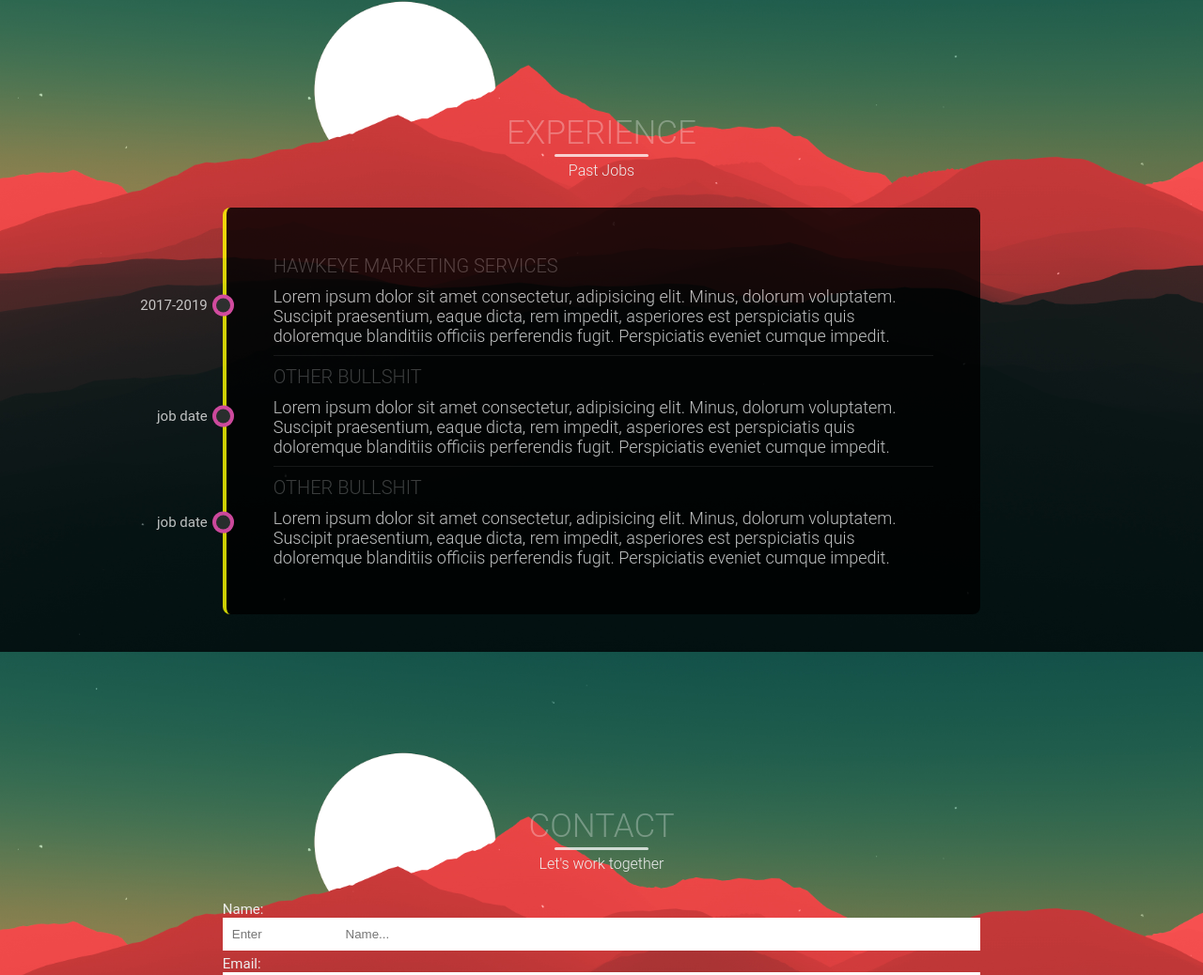
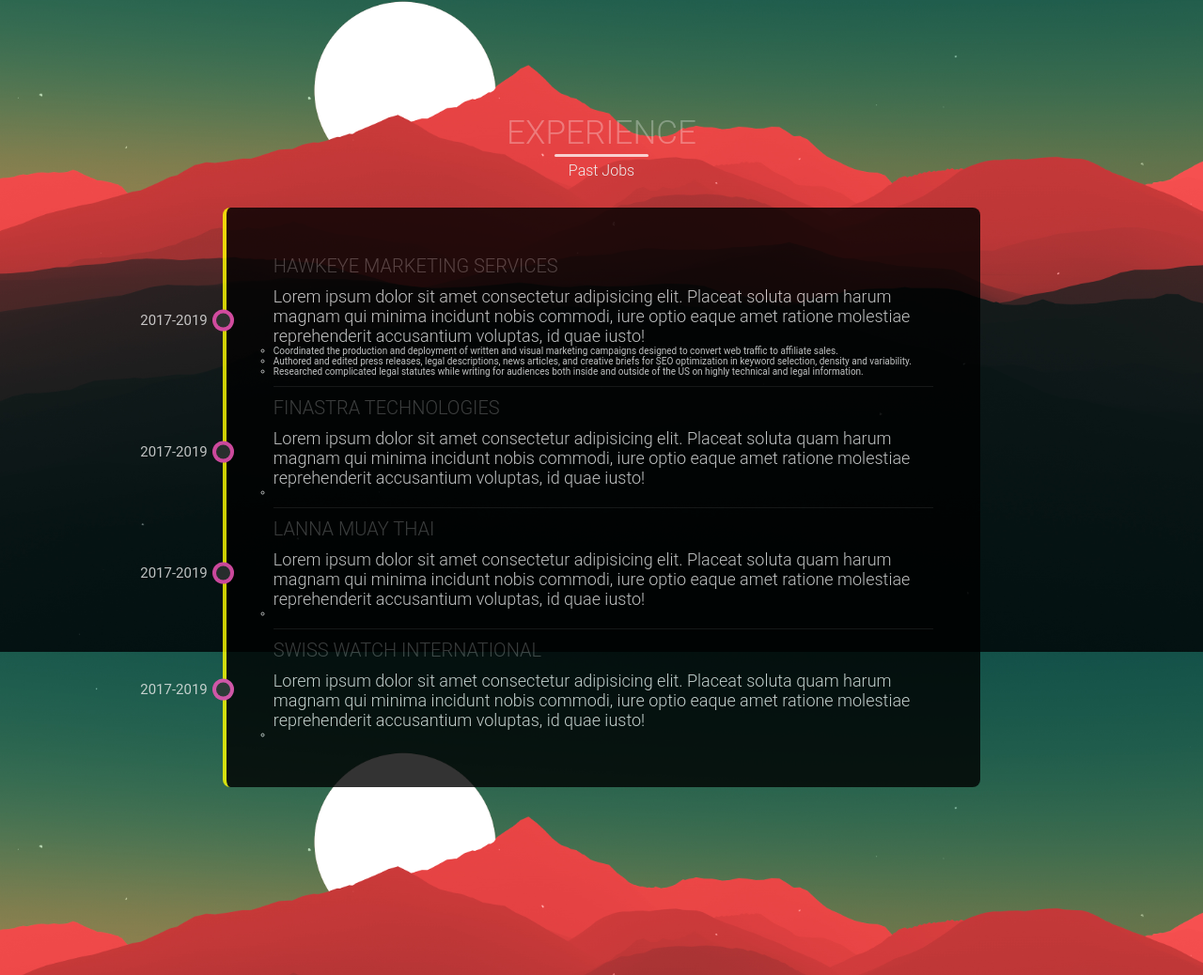
Before and after one commit to joemilleryall/portfolio, a plain HTML site: page index.html in a window 1280 px wide. Shown: the part 3306-4344 px from the top of the page at 94% size. Drawn offline with nearby package versions, Linux system fonts and the light colour scheme; some packages are replaced by stand-ins of ours; a script that the page names is missing.

Commit message:
onot experience

```diff
--- a/index.html
+++ b/index.html
@@ -279,44 +279,67 @@
                     <h6>Past Jobs</h6>
                 </div>
                 <div class="timeline" data-aos="fade-down">
-                    <ul>
-                        <li class="date" data-date="2017-2019">
+
+                    <ul id="timeline">
+                        <li class="Hawkeye-Marketing-Services date" data-date="2017-2019">
                             <h1>Hawkeye Marketing Services</h1>
-                            <p>
-                                Lorem ipsum dolor sit amet consectetur,
-                                adipisicing elit. Minus, dolorum voluptatem.
-                                Suscipit praesentium, eaque dicta, rem impedit,
-                                asperiores est perspiciatis quis doloremque
-                                blanditiis officiis perferendis fugit.
-                                Perspiciatis eveniet cumque impedit.
-                            </p>
+                            <div>
+                                <p>Lorem ipsum dolor sit amet consectetur adipisicing elit. Placeat soluta quam harum magnam qui minima incidunt nobis commodi, iure optio eaque amet ratione molestiae reprehenderit accusantium voluptas, id quae iusto!</p>
+                            </div>
+
+                            <ul>
+                                <li>
+                                    Coordinated the production and deployment of written and visual marketing campaigns designed to convert web traffic to affiliate sales.
+                                </li>
+                                <li>
+                                    Authored and edited press releases, legal descriptions, news articles, and creative briefs for SEO optimization in keyword selection, density and variability.
+                                </li>
+                                <li>
+                                    Researched complicated legal statutes while writing for audiences both inside and outside of the US on highly technical and legal information.
+                                </li>
+                            </ul>
                         </li>
-                        <li class="date" data-date="job date">
-                            <h1>Other bullshit</h1>
-                            <p>
-                                Lorem ipsum dolor sit amet consectetur,
-                                adipisicing elit. Minus, dolorum voluptatem.
-                                Suscipit praesentium, eaque dicta, rem impedit,
-                                asperiores est perspiciatis quis doloremque
-                                blanditiis officiis perferendis fugit.
-                                Perspiciatis eveniet cumque impedit.
-                            </p>
+
+                        <li class="Finastra-Technologies date" data-date="2017-2019">
+                            <h1>Finastra Technologies</h1>
+                            <div>
+                                <p>Lorem ipsum dolor sit amet consectetur adipisicing elit. Placeat soluta quam harum magnam qui minima incidunt nobis commodi, iure optio eaque amet ratione molestiae reprehenderit accusantium voluptas, id quae iusto!</p>
+                            </div>
+
+                            <ul>
+                                <li></li>
+                            </ul>
                         </li>
-                        <li class="date" data-date="job date">
-                            <h1>Other bullshit</h1>
-                            <p>
-                                Lorem ipsum dolor sit amet consectetur,
-                                adipisicing elit. Minus, dolorum voluptatem.
-                                Suscipit praesentium, eaque dicta, rem impedit,
-                                asperiores est perspiciatis quis doloremque
-                                blanditiis officiis perferendis fugit.
-                                Perspiciatis eveniet cumque impedit.
-                            </p>
+
+                        <li class="Lanna-Muay-Thai date" data-date="2017-2019">
+                            <h1>Lanna Muay Thai</h1>
+                            <div>
+                                <p>Lorem ipsum dolor sit amet consectetur adipisicing elit. Placeat soluta quam harum magnam qui minima incidunt nobis commodi, iure optio eaque amet ratione molestiae reprehenderit accusantium voluptas, id quae iusto!</p>
+                            </div>
+
+                            <ul>
+                                <li></li>
+                            </ul>
+                        </li>
+
+                        <li class="Swiss-Watch-International date" data-date="2017-2019">
+                            <h1>Swiss Watch International</h1>
+                            <div>
+                                <p>Lorem ipsum dolor sit amet consectetur adipisicing elit. Placeat soluta quam harum magnam qui minima incidunt nobis commodi, iure optio eaque amet ratione molestiae reprehenderit accusantium voluptas, id quae iusto!</p>
+                            </div>
+
+                            <ul>
+                                <li></li>
+                            </ul>
                         </li>
                     </ul>
+
+
                 </div>
             </div>
         </section>
+
+<!-- ------------------------CONTACT------------------------------------------- -->
 
         <section class="contact" id="contact">
             <div class="container">
--- a/stylesheets/index.css
+++ b/stylesheets/index.css
@@ -518,7 +518,7 @@
 /*End services*/
 
 /*Start timeline*/
-.timeline ul {
+#timeline {
     border-left: 4px solid yellow;
     border-radius: .8rem;
     background-color: black;
```
